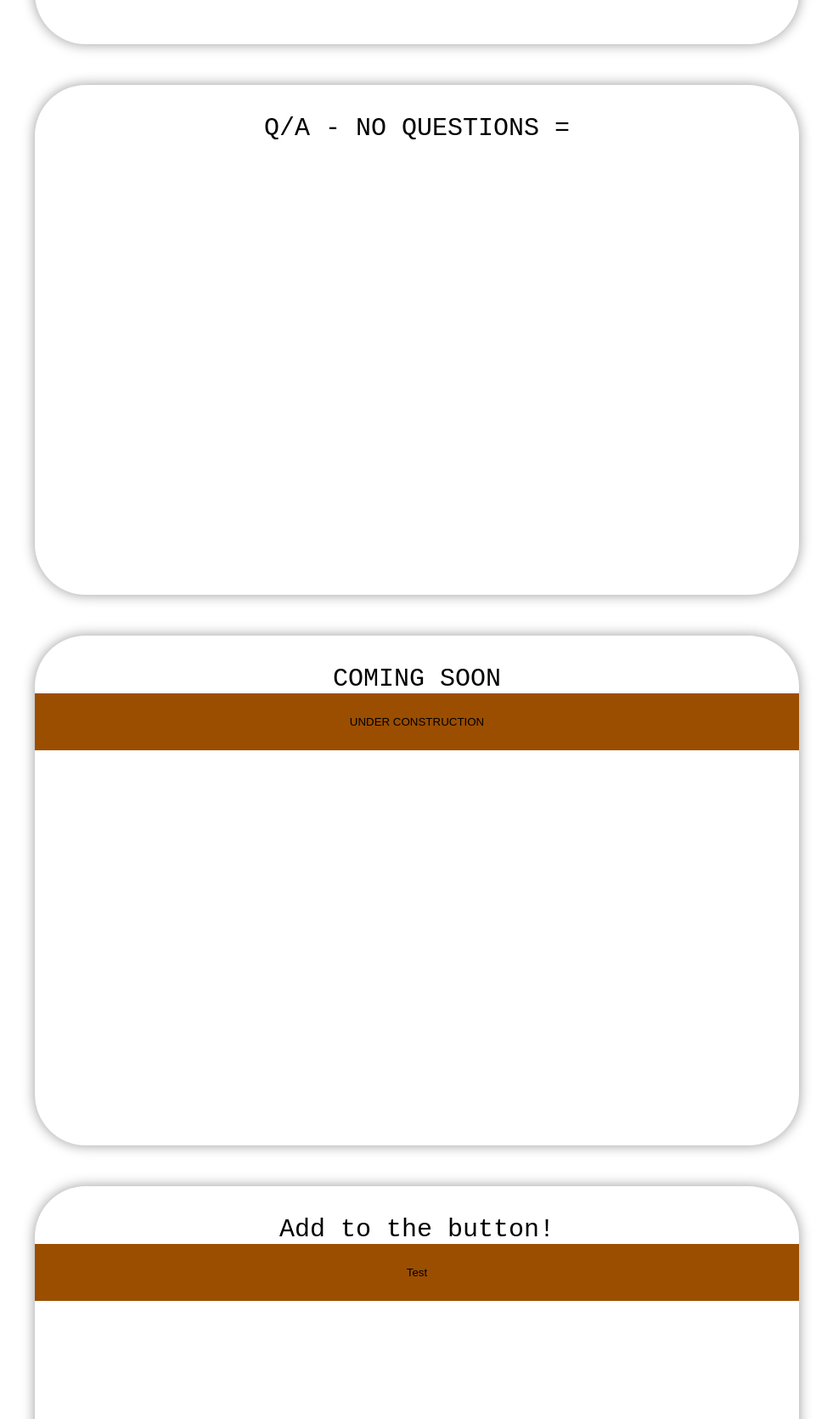
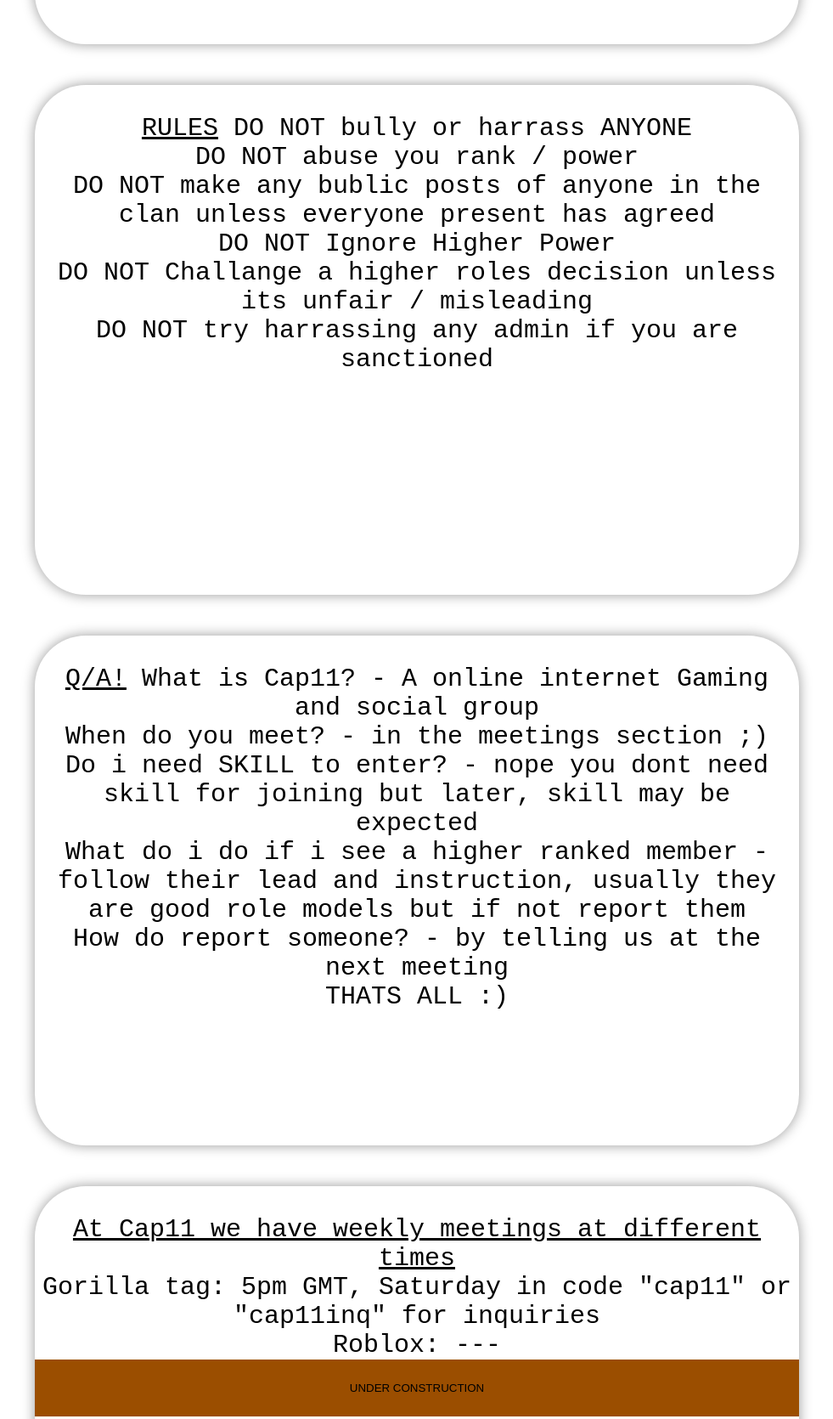
Before and after one commit to ewewsheep/Cap11.co.uk, a website: page public/Home.html in a window 1280 px wide. Shown: the part 1743-3413 px from the top of the page at 85% size, without its empty margins (149-1130 px from the left). Drawn offline with Linux system fonts and the light colour scheme.

Commit message:
Update Home.html HUGELY

```diff
--- a/public/Home.html
+++ b/public/Home.html
@@ -112,19 +112,36 @@
 
         <div style="box-shadow:0px 0px 15px rgb(0, 0, 0,0.4);width: 30em;height: 20em;border-radius: 2em;text-align: center;font-family: 'Courier New', Courier, monospace;font-size: 30px;">
             <br>
-            Q/A - NO QUESTIONS =
+            <span style="text-decoration:underline">RULES</span>
+            <span>
+                DO NOT bully or harrass ANYONE <br>
+                DO NOT abuse you rank / power <br>
+                DO NOT make any bublic posts of anyone in the clan unless everyone present has agreed <br>
+                DO NOT Ignore Higher Power<br>
+                DO NOT Challange a higher roles decision unless its unfair / misleading <br>
+                DO NOT try harrassing any admin if you are sanctioned <br>
+            </span>
         </div>
 
         <div style="box-shadow:0px 0px 15px rgb(0, 0, 0,0.4);width: 30em;height: 20em;border-radius: 2em;text-align: center;font-family: 'Courier New', Courier, monospace;font-size: 30px;">
             <br>
-            COMING SOON
-            <button style="background-color: rgb(155,77.5,0);height: 5em;width:100%;border-style: hidden;" onmouseup="window.location.href = 'UNDER.html'">UNDER CONSTRUCTION</button>
+            <span style="text-decoration:underline">Q/A!</span>
+            <span>
+                What is Cap11? - A online internet Gaming and social group <br>
+                When do you meet? - in the meetings section ;) <br>
+                Do i need SKILL to enter? - nope you dont need skill for joining but later, skill may be expected <br>
+                What do i do if i see a higher ranked member - follow their lead and instruction, usually they are good role models but if not report them<br>
+                How do report someone? - by telling us at the next meeting<br>
+                THATS ALL :)
+            </span>
         </div>
 
         <div style="box-shadow:0px 0px 15px rgb(0, 0, 0,0.4);width: 30em;height: 20em;border-radius: 2em;text-align: center;font-family: 'Courier New', Courier, monospace;font-size: 30px;">
             <br>
-            Add to the button!
-            <button style="background-color: rgb(155,77.5,0);height: 5em;width:100%;border-style: hidden;" onmouseup="fetch('/TEST')">Test</button>
+            <span style="text-decoration:underline">At Cap11 we have weekly meetings at different times</span><br/>
+            <span>Gorilla tag: 5pm GMT, Saturday in code "cap11" or "cap11inq" for inquiries</span><br/>
+            <span>Roblox: --- </span><br/>
+            <button style="background-color: rgb(155,77.5,0);height: 5em;width:100%;border-style: hidden;" onmouseup="window.location.href = 'UNDER.html'">UNDER CONSTRUCTION</button>
         </div>
 
         <!--<div style="box-shadow:0px 0px 15px rgb(0, 0, 0,0.4);width: 30em;height: 20em;border-radius: 2em;text-align: center;font-family: 'Courier New', Courier, monospace;font-size: 30px;">
```
